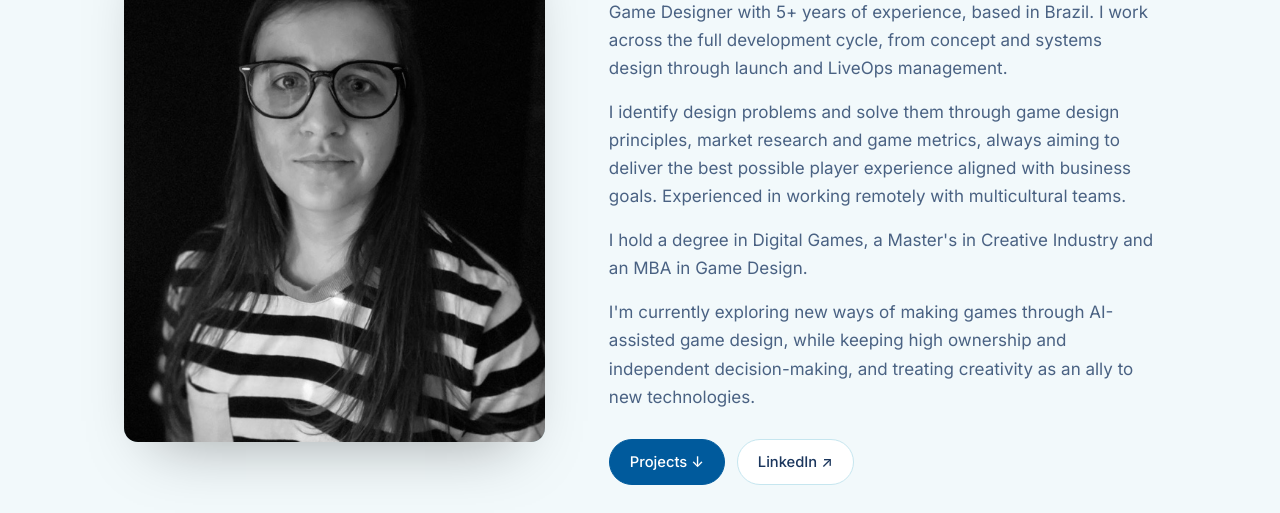
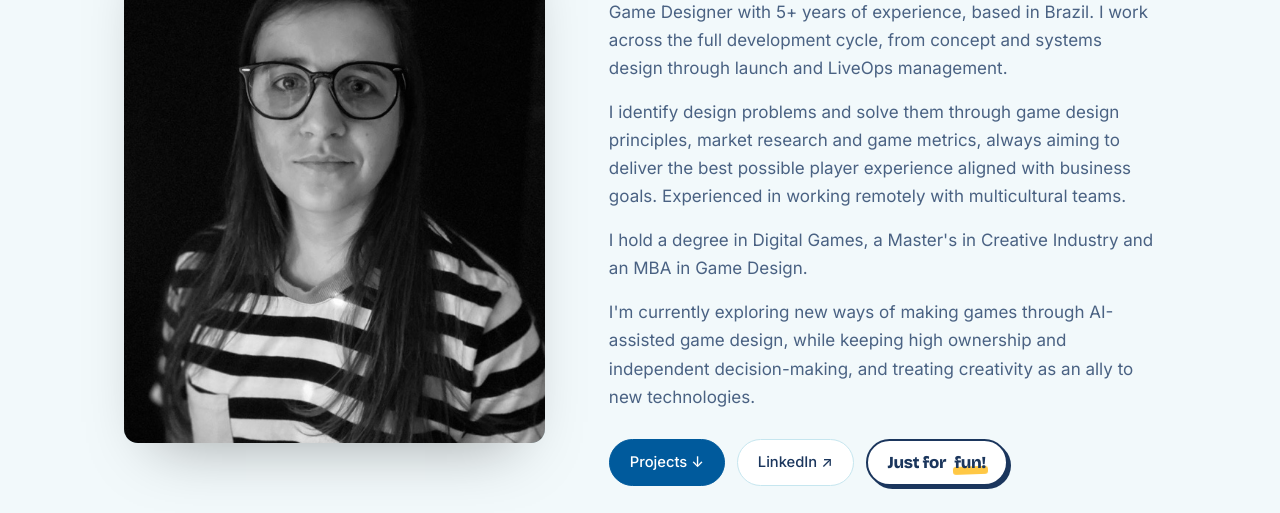
Before and after one commit to fabibarili/gamedesign, a plain HTML site: page index.html in a window 1280 px wide. Shown: the part 287-800 px from the top of the page. Drawn offline with nearby package versions, Linux system fonts and the light colour scheme.

Commit message:
Adicionar botão de destaque para a página "Just for fun!" na home
Co-Authored-By: Claude Opus 5.5 <noreply@anthropic.com>

```diff
--- a/css/style.css
+++ b/css/style.css
@@ -613,3 +613,50 @@ a { color: inherit; }
   color: var(--accent);
 }
 .nav a.nav-fun:hover { color: var(--text); }
+
+/* Botão de destaque para a página "Just for fun!" (hero)
+   Mesmo visual do título da página fun.html: fonte display + marca-texto em "fun!" */
+.btn.btn-fun {
+  font-family: "Bricolage Grotesque", var(--font);
+  font-weight: 800;
+  font-size: 1.05rem;
+  letter-spacing: -0.02em;
+  color: var(--heading);
+  border: 2px solid var(--heading);
+  padding: 8px 20px;
+  box-shadow: 3px 3px 0 var(--heading);
+  transition: transform 0.15s, box-shadow 0.15s;
+}
+.btn.btn-fun:hover {
+  transform: translate(-2px, -2px);
+  box-shadow: 5px 5px 0 var(--heading);
+  border-color: var(--heading);
+}
+.btn.btn-fun:active { transform: translate(1px, 1px); box-shadow: 1px 1px 0 var(--heading); }
+.btn.btn-fun:focus-visible { outline: 2px solid var(--accent); outline-offset: 3px; }
+.btn-fun .hl {
+  position: relative;
+  display: inline-block;
+  z-index: 0;
+}
+.btn-fun .hl::before { /* marca-texto, igual ao título da página */
+  content: "";
+  position: absolute;
+  left: -0.08em; right: -0.1em;
+  bottom: 0.08em;
+  height: 0.45em;
+  background: #ffc845;
+  border-radius: 3px;
+  transform: rotate(-2deg) scaleX(0);
+  transform-origin: left;
+  z-index: -1;
+  animation: fun-mark 0.7s 0.8s cubic-bezier(.2,.8,.2,1) forwards;
+}
+@media (prefers-color-scheme: dark) {
+  .btn-fun .hl { color: #ffc845; }
+  .btn-fun .hl::before { background: var(--accent-soft); opacity: 0.35; }
+}
+@keyframes fun-mark { to { transform: rotate(-2deg) scaleX(1); } }
+@media (prefers-reduced-motion: reduce) {
+  .btn-fun .hl::before { animation: none; transform: rotate(-2deg); }
+}
--- a/index.html
+++ b/index.html
@@ -48,8 +48,8 @@
   </script>
   <link rel="preconnect" href="https://fonts.googleapis.com" />
   <link rel="preconnect" href="https://fonts.gstatic.com" crossorigin />
-  <link href="https://fonts.googleapis.com/css2?family=Inter:wght@400;500;600;700&display=swap" rel="stylesheet" />
-  <link rel="stylesheet" href="css/style.css" />
+  <link href="https://fonts.googleapis.com/css2?family=Inter:wght@400;500;600;700&family=Bricolage+Grotesque:opsz,wght@12..96,800&display=swap" rel="stylesheet" />
+  <link rel="stylesheet" href="css/style.css?v=3" />
 </head>
 <body>
   <header class="site-header">
@@ -84,6 +84,7 @@
           <div class="hero-links">
             <a href="#projetos" class="btn primary" data-i18n="seeGames">Projects ↓</a>
             <span id="hero-links" style="display:contents"></span>
+            <a href="fun.html" class="btn btn-fun">Just for <span class="hl">fun!</span></a>
             <!-- CV desativado por enquanto:
             <a id="cv" class="btn" download="Fabi-Barili-CV.pdf" data-i18n="downloadCv">Download CV ↓</a>
             -->
```
